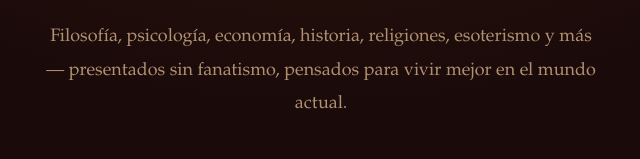
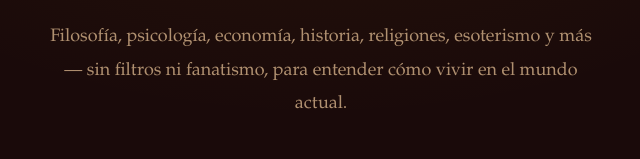
Before and after one commit to unsenderoestrecho/plataforma, a plain HTML site: page index.html in a window 1280 px wide. Shown: the part 482-641 px from the top of the page, 319-959 px from the left. Drawn offline with Linux system fonts and the light colour scheme.

Commit message:
Update index.html

```diff
--- a/index.html
+++ b/index.html
@@ -35,7 +35,7 @@
     </h1>
     <p class="hero__bajada">
       Filosofía, psicología, economía, historia, religiones, esoterismo y más —
-      presentados sin fanatismo, pensados para vivir mejor en el mundo actual.
+      sin filtros ni fanatismo, para entender cómo vivir en el mundo actual.
     </p>
     <div class="hero__acciones">
       <a href="#acceso" class="btn btn--primario">ACCEDER A LA PLATAFORMA</a>
```
